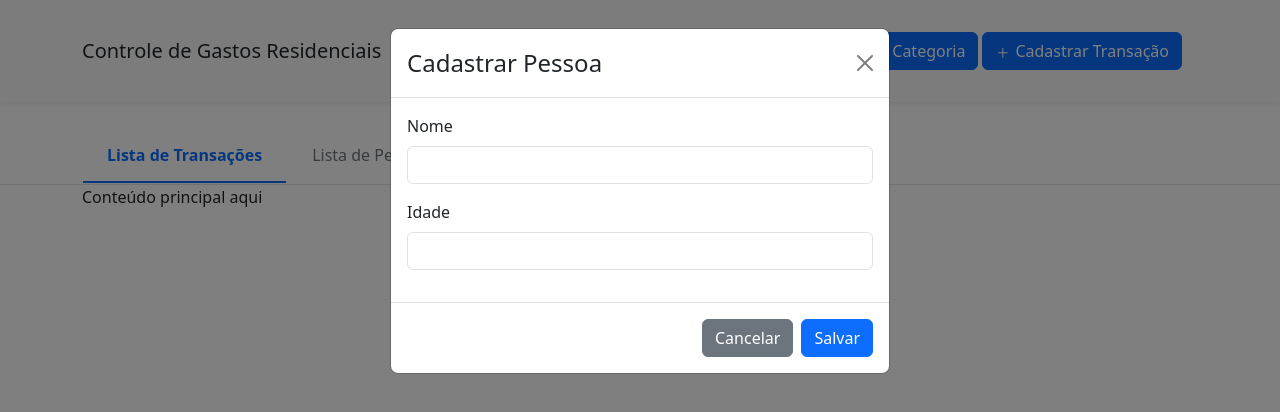
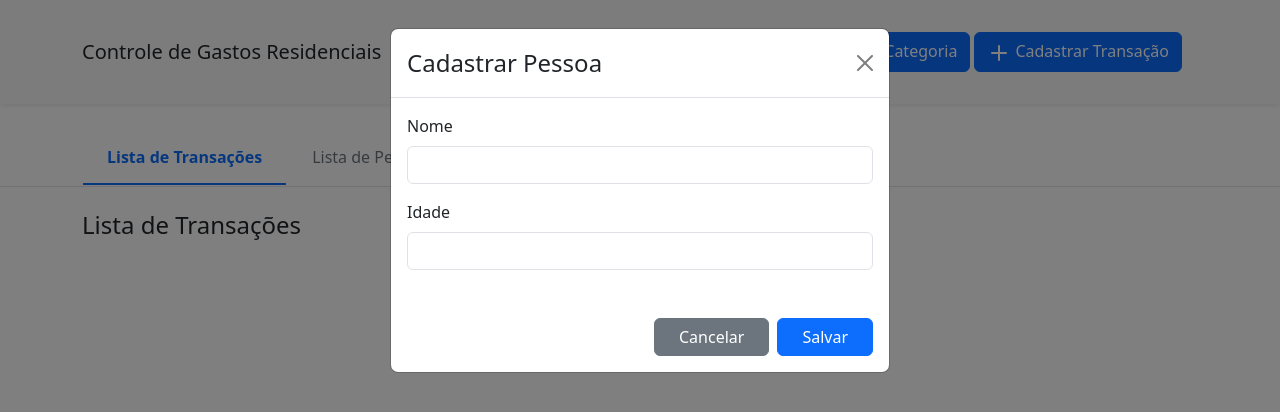
Before and after one commit to MarcoM3l0/Controle-de-gastos-residenciais, a React (Vite) app in the folder Residencial.GastosWEB/: page / in a window 1280 px wide. Both pictures are taken after a click on the button "Cadastrar Pessoa". Shown: the top 412 px of the page. Built offline with nearby package versions, Linux system fonts and the light colour scheme.

Commit message:
refactor: padronizar nomenclaturas e estruturas no projeto

```diff
--- a/Residencial.GastosWEB/src/App.tsx
+++ b/Residencial.GastosWEB/src/App.tsx
@@ -5,6 +5,7 @@ import CategoriaModal from './Services/CategoriaModal';
 import Transacao from './Services/TransacaoModal';
 import { FinalidadeCategoria } from './enum/FinalidadeCategoria';
 import { Navigation } from './components/Navigation';
+import { TabelaPessoa } from './components/TabelaPessoa';
 import { useState } from 'react';
 
 const App: React.FC = () => {
@@ -17,8 +18,8 @@ const App: React.FC = () => {
 
   //  Simulando dados de pessoas e categorias que viriam do backend
     const pessoas = [
-        { pessoaId: 2, nome: "João Silva" },
-        { pessoaId: 3, nome: "Ana Souza" }
+        { pessoaId: 2, nome: "João Silva", idade: 30, totalReceitas: 5000, totalDespesas: 3000 },
+        { pessoaId: 3, nome: "Ana Souza", idade: 25, totalReceitas: 4000, totalDespesas: 2500 }
     ];
 
     const categorias = [
@@ -56,9 +57,13 @@ const App: React.FC = () => {
             <Navigation activeTab={activeTab} onTabChange={setActiveTab} />
 
 
-            {/* Aqui vai o restante da aplicação */}
-            <div className="container">
-                <p>Conteúdo principal aqui</p>
+           <div className="container mt-4">
+                {activeTab === "transacoes" && <h4>Lista de Transações</h4>}
+                {activeTab === "pessoas" &&
+                <TabelaPessoa pessoas={pessoas} onDelete={(pessoaId) => {if (window.confirm("Tem certeza que deseja excluir esta pessoa?")) {
+                console.log("Excluir pessoa:", pessoaId);
+            }}} />}
+                {activeTab === "categorias" && <h4>Lista de Categorias</h4>}
             </div>
 
             <PessoaModal
--- a/Residencial.GastosWEB/src/Services/CategoriaModal.tsx
+++ b/Residencial.GastosWEB/src/Services/CategoriaModal.tsx
@@ -36,7 +36,7 @@ const CategoriaModal: React.FC<CategoriaModalProps> = ({ show, onClose, onSave }
     };
 
     return (
-        <Modal show={show} onHide={onClose} centered>
+        <Modal show={show} onHide={onClose}>
             <Modal.Header closeButton>
                 <Modal.Title className="h5 fw-bold">Cadastrar Categoria</Modal.Title>
             </Modal.Header>
@@ -69,11 +69,11 @@ const CategoriaModal: React.FC<CategoriaModalProps> = ({ show, onClose, onSave }
                 </Form>
             </Modal.Body>
             <Modal.Footer className="border-0">
-                <Button variant="link" className="text-decoration-none text-secondary" onClick={onClose}>
+                <Button variant="secondary" className="px-4" onClick={onClose}>
                     Cancelar
                 </Button>
                 <Button variant="primary" className="px-4" onClick={handleSave}>
-                    Salvar Categoria
+                    Salvar
                 </Button>
             </Modal.Footer>
         </Modal>
--- a/Residencial.GastosWEB/src/Services/PessoaModal.tsx
+++ b/Residencial.GastosWEB/src/Services/PessoaModal.tsx
@@ -43,10 +43,15 @@ const PessoaModal: React.FC<PessoaModalProps> = ({ show, onClose, onSave }) => {
                         />
                     </Form.Group>
                 </Form>
+
             </Modal.Body>
-            <Modal.Footer>
-                <Button variant="secondary" onClick={onClose}>Cancelar</Button>
-                <Button variant="primary" onClick={handleSave}>Salvar</Button>
+               <Modal.Footer className="border-0">
+                    <Button variant="secondary" className="px-4" onClick={onClose}>
+                        Cancelar
+                    </Button>
+                    <Button variant="primary" className="px-4" onClick={handleSave}>
+                        Salvar
+                    </Button>
             </Modal.Footer>
         </Modal>
     );
--- a/Residencial.GastosWEB/src/Services/TransacaoModal.tsx
+++ b/Residencial.GastosWEB/src/Services/TransacaoModal.tsx
@@ -93,6 +93,8 @@ const TransacaoModal: React.FC<TransacaoModalProps> = ({ show, onClose, onSave,
                         <Form.Label>Pessoa</Form.Label>
                         <Form.Select value={pessoaId} onChange={(e) => setPessoaId(Number(e.target.value))}>
                             <option value="">Selecione...</option>
+
+                            {/* Mapeia as pessoas para gerar as opções dinamicamente */}
                             {pessoas.map((p) => (
                                 <option key={p.pessoaId} value={p.pessoaId}>{p.nome}</option>
                             ))}
@@ -103,6 +105,8 @@ const TransacaoModal: React.FC<TransacaoModalProps> = ({ show, onClose, onSave,
                         <Form.Label>Categoria</Form.Label>
                         <Form.Select value={categoriaId} onChange={(e) => setCategoriaId(Number(e.target.value))}>
                             <option value="">Selecione...</option>
+
+                            {/* Mapeia as categorias para gerar as opções dinamicamente */}
                             {categorias.map((c) => (
                                 <option key={c.categoriaId} value={c.categoriaId}>{c.descricao}</option>
                             ))}
@@ -110,9 +114,13 @@ const TransacaoModal: React.FC<TransacaoModalProps> = ({ show, onClose, onSave,
                     </Form.Group>
                 </Form>
             </Modal.Body>
-            <Modal.Footer>
-                <Button variant="secondary" onClick={onClose}>Cancelar</Button>
-                <Button variant="warning" onClick={handleSave}>Salvar</Button>
+            <Modal.Footer className="border-0">
+                <Button variant="secondary" className="px-4" onClick={onClose}>
+                    Cancelar
+                </Button>
+                <Button variant="primary" className="px-4" onClick={handleSave}>
+                    Salvar
+                </Button>
             </Modal.Footer>
         </Modal>
     );
--- a/Residencial.GastosWEB/src/components/Header.tsx
+++ b/Residencial.GastosWEB/src/components/Header.tsx
@@ -1,6 +1,6 @@
 import React from "react";
 import 'bootstrap/dist/css/bootstrap.min.css';
-import { GoPlus } from "react-icons/go";
+import { Plus } from "lucide-react"
 
 interface HeaderProps {
     onCadastrarPessoa: () => void;
@@ -17,9 +17,9 @@ const Header: React.FC<HeaderProps> = ({ onCadastrarPessoa, onCadastrarCategoria
 
                 {/* Botões */}
                 <div className="btn-toolbar m-3" role="group" aria-label="Cadastro Buttons">
-                    <button className="btn btn-primary me-1 fs-10" onClick={onCadastrarPessoa}><GoPlus className="me-1" />Cadastrar Pessoa</button>
-                    <button className="btn btn-primary me-1 fs-10" onClick={onCadastrarCategoria}><GoPlus className="me-1" />Cadastrar Categoria</button>
-                    <button className="btn btn-primary fs-10" onClick={onCadastrarTransacao}><GoPlus className="me-1" />Cadastrar Transação</button>
+                    <button className="btn btn-primary me-1 fs-10" onClick={onCadastrarPessoa}><Plus className="me-1" />Cadastrar Pessoa</button>
+                    <button className="btn btn-primary me-1 fs-10" onClick={onCadastrarCategoria}><Plus className="me-1" />Cadastrar Categoria</button>
+                    <button className="btn btn-primary fs-10" onClick={onCadastrarTransacao}><Plus className="me-1" />Cadastrar Transação</button>
                 </div>
             </div>
         </header>
--- a/Residencial.GastosWEB/src/types/tipos.tsx
+++ b/Residencial.GastosWEB/src/types/tipos.tsx
@@ -1,6 +1,9 @@
 export interface Pessoa {
     pessoaId: number;
     nome: string;
+    idade: number;
+    totalReceitas: number;
+    totalDespesas: number;
 }
 
 export interface Categoria {
```
